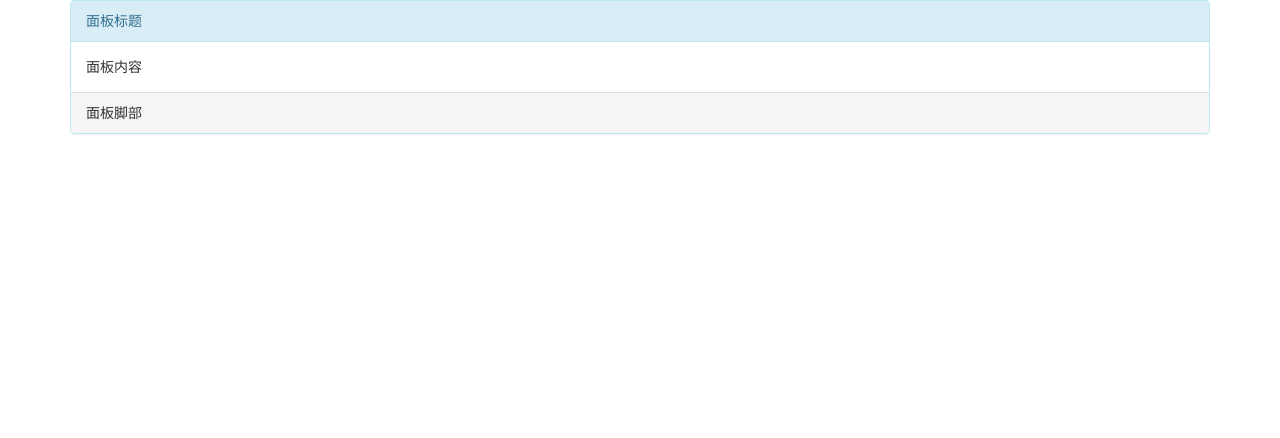
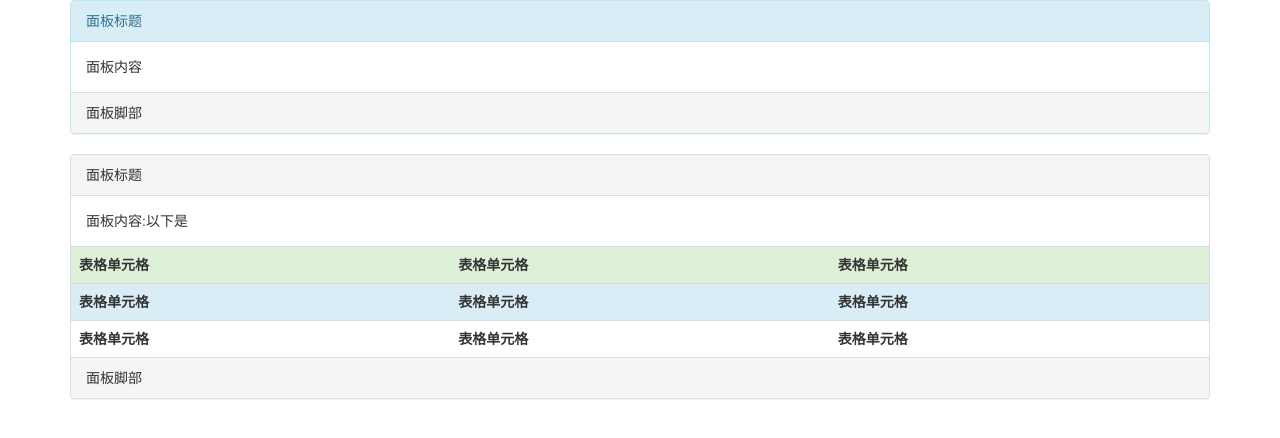
Before and after one commit to 411426414/Bootstrap, a plain HTML site: page 17.面板组件.html in a window 1280 px wide. Drawn offline with Linux system fonts and the light colour scheme.

Commit message:
带表格面板的

```diff
--- a/17.面板组件.html
+++ b/17.面板组件.html
@@ -19,6 +19,37 @@
                 面板脚部
             </div>
         </div>
+
+        <div class="panel panel-default">
+            <div class="panel-heading">
+                面板标题
+            </div>
+            <div class="panel-body">
+                面板内容:以下是
+            </div>
+            <table class="table">
+                <tbody>
+                    <tr class="success">
+                        <th>表格单元格</th>
+                        <th>表格单元格</th>
+                        <th>表格单元格</th>
+                    </tr>
+                    <tr class="info">
+                        <th>表格单元格</th>
+                        <th>表格单元格</th>
+                        <th>表格单元格</th>
+                    </tr>
+                    <tr class="default">
+                        <th>表格单元格</th>
+                        <th>表格单元格</th>
+                        <th>表格单元格</th>
+                    </tr>
+                </tbody>
+            </table>
+            <div class="panel-footer">
+                面板脚部
+            </div>
+        </div>
     </div>
 </body>
 </html>
```
